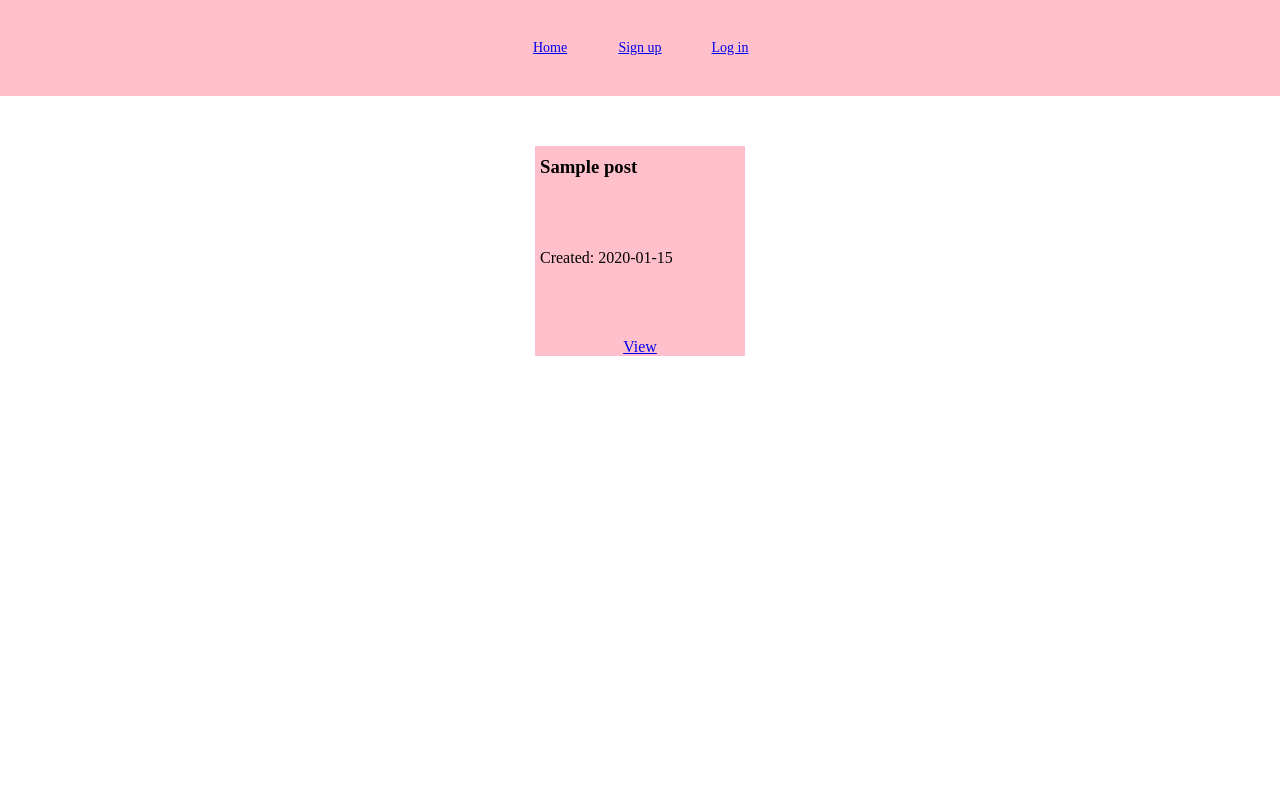
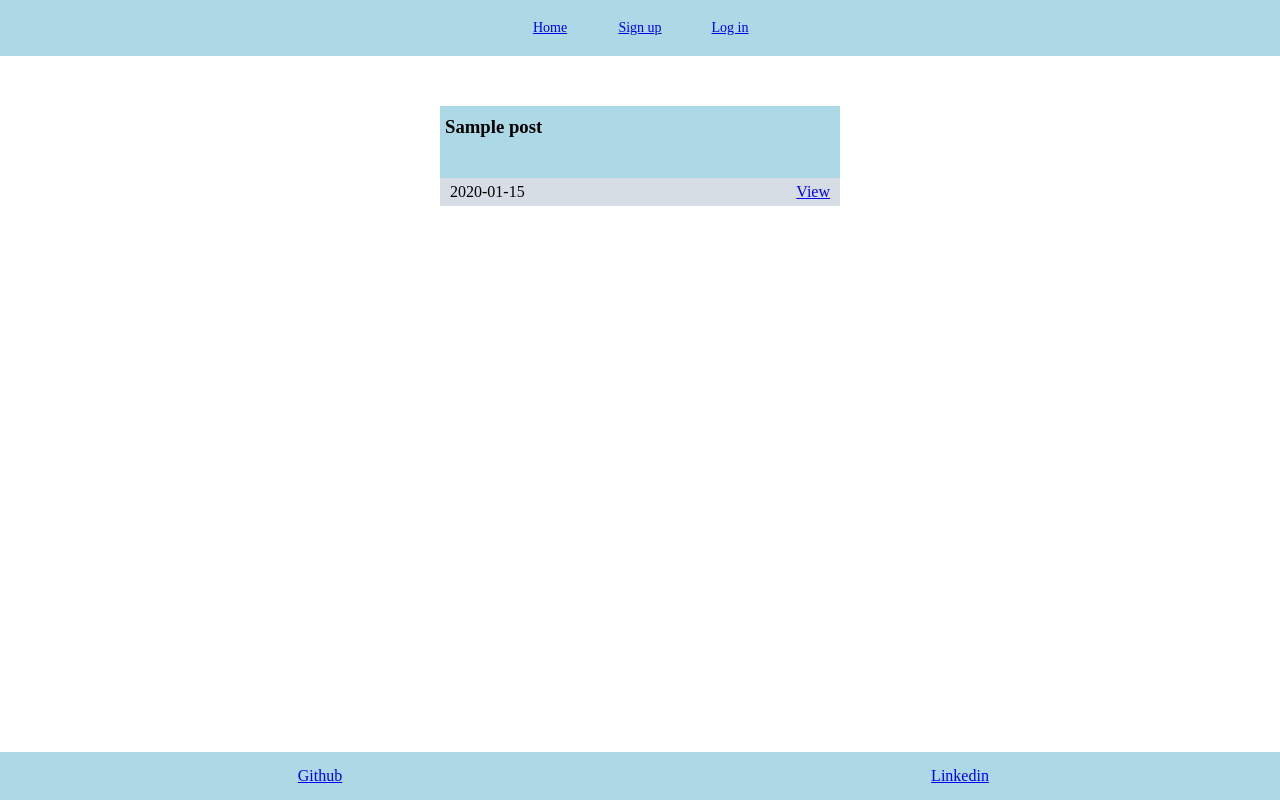
Before and after one commit to benhurst1/journal_app, a Flask app: page / in a window 1280 px wide. Run offline with Flask 3, Linux system fonts and the light colour scheme; a database or web service that is not in the repository returns one stand-in record (values such as "Sample title"); some libraries are stand-ins or nearby versions.

Commit message:
footer and preview styling updated

```diff
--- a/app.py
+++ b/app.py
@@ -67,7 +67,7 @@ def publish():
 @app.route("/delete", methods=["GET", "POST"])
 def delete_post():
     if "user_id" in session:
-        post_id = request.args("id")
+        post_id = request.args["id"]
         PostController(DatabaseConnection()).delete_one(post_id)
     return redirect("/posts")
 
--- a/static/style.css
+++ b/static/style.css
@@ -1,5 +1,11 @@
 * {
   margin: 0;
+}
+
+body {
+  min-height: 100vh;
+  display: flex;
+  flex-direction: column;
 }
 
 nav {
@@ -7,18 +13,36 @@ nav {
   justify-content: center;
   flex-direction: row;
   gap: 10px;
-  background-color: pink;
+  background-color: lightblue;
 }
 
 nav a {
-  padding: 40px 0px;
+  padding: 20px 0px;
   width: 80px;
   font-size: 14px;
   text-align: center;
 }
 
 nav a:hover {
-  background-color: grey;
+  background-color: rgb(150, 189, 201);
+}
+
+footer {
+  background-color: lightblue;
+  margin-top: auto;
+  display: flex;
+  flex-direction: row;
+  justify-content: space-around;
+}
+
+footer a {
+  padding: 15px 0px;
+  width: 80px;
+  text-align: center;
+}
+
+footer a:hover {
+  background-color: rgb(150, 189, 201);
 }
 
 .user-form {
@@ -58,27 +82,47 @@ label {
   margin-top: 50px;
   display: flex;
   width: 100%;
-  flex-direction: row;
-  flex-wrap: wrap;
-  justify-content: center;
+  flex-direction: column;
+  align-items: center;
   gap: 30px;
 }
 
 .post-preview {
   display: flex;
-  width: 200px;
-  height: 200px;
+  width: 400px;
+  height: 100px;
   flex-direction: column;
-  background-color: pink;
+  background-color: lightblue;
   justify-content: space-between;
+
+  gap: 10px;
+}
+
+.post-preview-main {
   padding: 10px 5px 0px 5px;
-  gap: 10px;
+}
+
+.post-preview-footer {
+  display: flex;
+  justify-content: space-between;
+  background-color: rgb(214, 221, 228);
+  padding: 0px 5px 0px 5px;
 }
 
 .post-preview-buttons {
   display: flex;
   flex-direction: row;
-  justify-content: space-around;
+  justify-content: flex-end;
+  gap: 10px;
+}
+
+.post-preview-buttons a,
+p {
+  padding: 5px;
+}
+
+.post-preview-buttons a:hover {
+  background-color: rgb(195, 201, 208);
 }
 
 .post-view-container {
--- /dev/null
+++ b/templates/_footer.html
@@ -0,0 +1,4 @@
+<footer>
+  <a href="https://github.com/benhurst1/journal_app">Github</a>
+  <a href="https://www.linkedin.com/in/ben-hurst-b89426b0/">Linkedin</a>
+</footer>
--- a/templates/_previewpost.html
+++ b/templates/_previewpost.html
@@ -1,7 +1,11 @@
 <div class="post-preview">
-  <h3>{{post.title}}</h3>
+  <div class="post-preview-main">
+    <h3>{{post.title[:100]}}</h3>
     {% if post.created_at != post.edited_at %} {{post.edited_at}} {% endif %}
-  <p>Created: {{post.created_at.strftime("%H:%M - %d/%m/%y")}}</p>
+  </div>
+  <div class="post-preview-footer">
+    <p>{{post.created_at.strftime("%d/%m/%y")}}</p>
+
     <div class="post-preview-buttons">
       <a href="view?id={{post.id}}">View</a>
       {% if url_for(request.endpoint) == '/posts' %}
@@ -14,3 +18,4 @@
       {% endif %} {% endif %}
     </div>
   </div>
+</div>
--- a/templates/account.html
+++ b/templates/account.html
@@ -27,5 +27,6 @@
       <a href="deleteaccount">Delete Account</a>
       {% endif %}
     </div>
+    {% include '_footer.html' %}
   </body>
 </html>
--- a/templates/createpost.html
+++ b/templates/createpost.html
@@ -40,5 +40,6 @@
       >
       <input type="submit" value="Save" />
     </form>
+    {% include '_footer.html' %}
   </body>
 </html>
--- a/templates/index.html
+++ b/templates/index.html
@@ -12,5 +12,6 @@
     <div id="post-list">
       {% for post in posts %} {% include '_previewpost.html' %} {% endfor %}
     </div>
+    {% include '_footer.html' %}
   </body>
 </html>
--- a/templates/login.html
+++ b/templates/login.html
@@ -27,5 +27,6 @@
 
       <input type="submit" value="Login" />
     </form>
+    {% include '_footer.html' %}
   </body>
 </html>
--- a/templates/posts.html
+++ b/templates/posts.html
@@ -12,5 +12,6 @@
     <div id="post-list">
       {% for post in posts %} {% include '_previewpost.html' %} {% endfor %}
     </div>
+    {% include '_footer.html' %}
   </body>
 </html>
--- a/templates/signup.html
+++ b/templates/signup.html
@@ -31,5 +31,6 @@
 
       <input type="submit" value="Create" />
     </form>
+    {% include '_footer.html' %}
   </body>
 </html>
```
Also changed, not shown: templates/viewpost.html (+7 -2 lines). Lines whose indentation alone changed are shown as unchanged.
